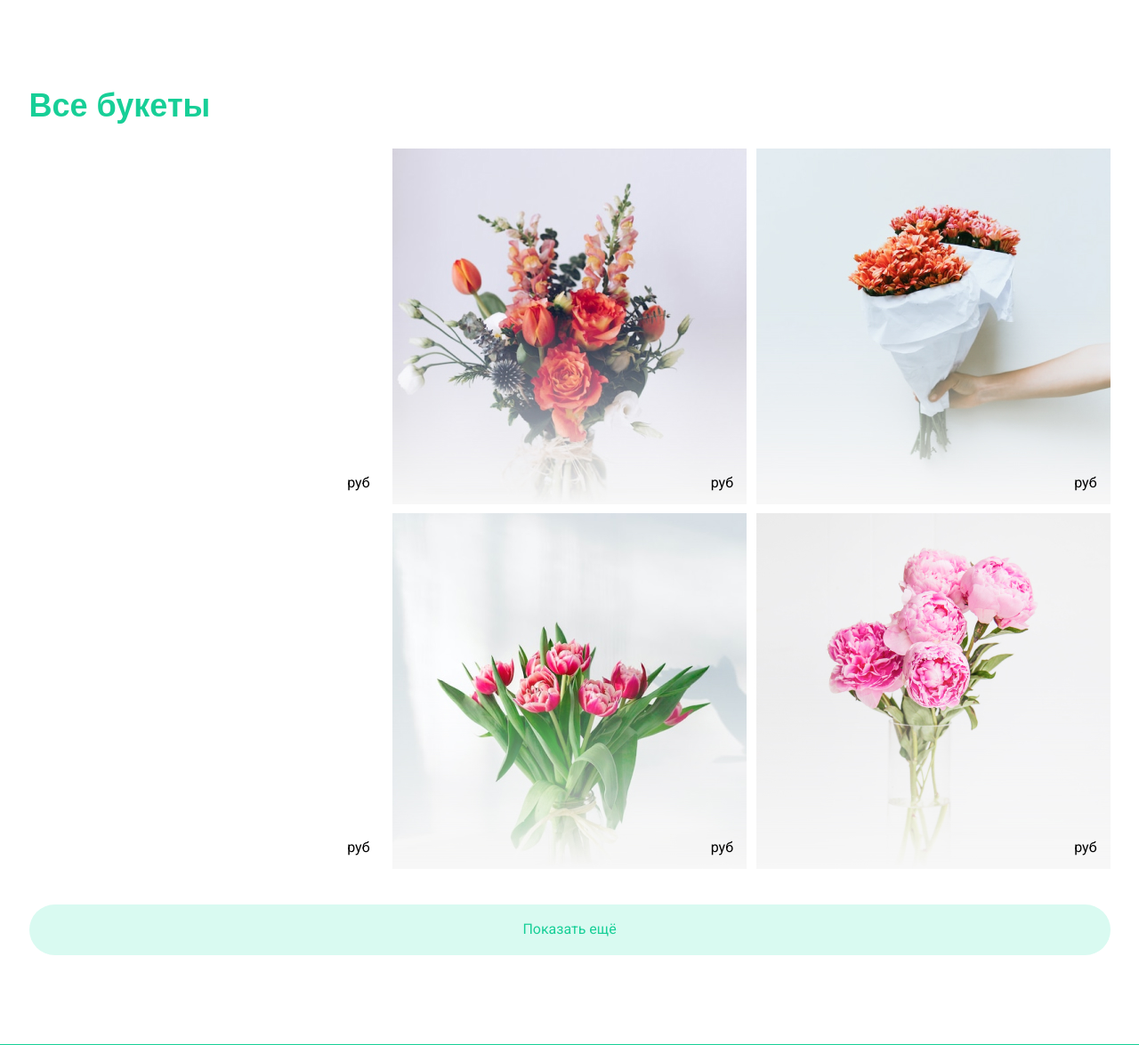
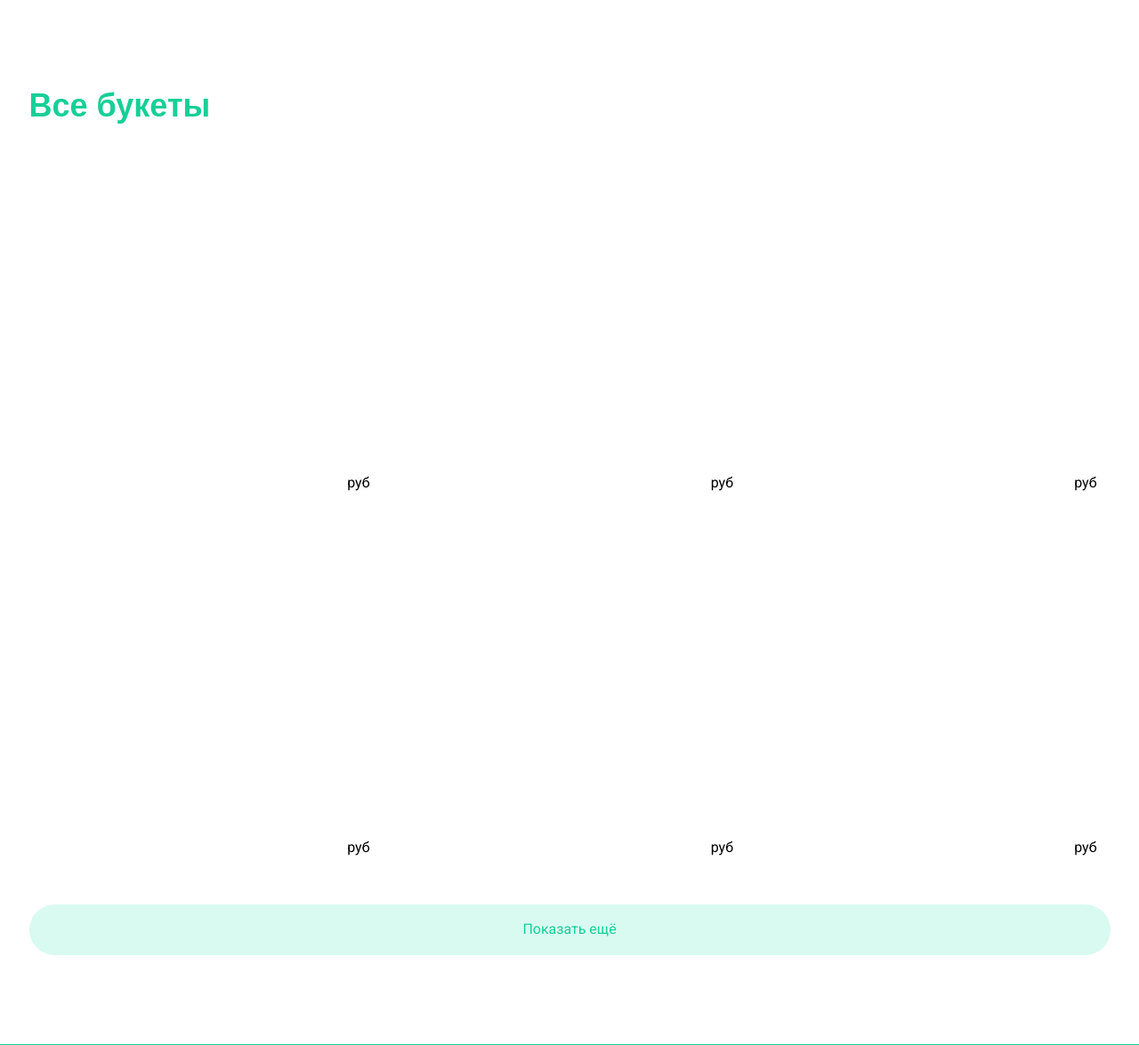
Before and after one commit to Maxim-Pekov/dvmn-flower-shop, a Django app: page /catalog/ in a window 1280 px wide. Shown: the part 50-1225 px from the top of the page at 89% size. Run offline with Django 3.2, Linux system fonts and the light colour scheme; data that the repository does not hold is empty; parts of the project's set-up code (start-up, migrations or seed data) failed here and were passed over; some web fonts are replaced.

Commit message:
Connect catalog to db

```diff
--- a/assets/css/main.css
+++ b/assets/css/main.css
@@ -166,19 +166,29 @@
 	width: 398px;
 	height: 400px;
 	margin-right: 9px;
+	flex-direction: column-reverse;
 }
 .recommended__block:last-child {
 	margin-right: 0;
 }
-.recommended__block_first {
+.catalog__image {
+	flex-grow: 1;
+	width: 100%;
+	background-size: contain;
+	background-repeat: no-repeat;
+	background-position: center;
+}
+/*.recommended__block_first {
 	background: url('../images/recommendedBg1.jpg') no-repeat center bottom / cover;
 }
+
 .recommended__block_sec {
 	background: url('../images/recommendedBg2.jpg') no-repeat center bottom / cover;
 }
 .recommended__block_thr {
 	background: url('../images/recommendedBg3.jpg') no-repeat center bottom / cover;
 }
+*/
 .recommended__block_elems {
 	width: 100%;
 	padding: 15px;
@@ -331,6 +341,7 @@
 .catalog__block .recommended__elems {
 	margin-bottom: 10px;
 }
+/*
 .recommended__elems_first .recommended__block_sec {
 	background: url('../images/catalog/catalogBg1.jpg') no-repeat center bottom / cover;
 }
@@ -343,7 +354,7 @@
 .recommended__elems_sec .recommended__block_sec {
 	background: url('../images/catalog/catalogBg4.jpg') no-repeat center bottom / cover;
 }
-
+*/
 
 /*card.html*/
 .card {
--- a/templates/catalog.html
+++ b/templates/catalog.html
@@ -29,49 +29,52 @@
 				<div class="title">Все букеты</div>
 				<div class="catalog__block">
 					<div class="recommended__elems ficb recommended__elems_first">
-						<div class="recommended__block recommended__block_first"  style="background-image: url({{ bouquets.0.image.url }})">
+						<div class="recommended__block recommended__block_first">
 							<div class="recommended__block_elems ficb">
 								<span class="recommended__block_intro">{{ bouquets.0.title }}</span>
 								<span class="recommended__block_price"> {{ bouquets.0.price }} руб</span>
 							</div>
+							<div class="catalog__image" style="background-image: url({{ bouquets.0.image.url }})"></div>
 						</div>
 						<div class="recommended__block recommended__block_sec">
-							<div style="background-image: url({{ bouquets.4.image.url }})"></div>
-							<div class="recommended__block_elems ficb" style="background-image: url({{ bouquets.1.image.url }})">
+							<div class="recommended__block_elems ficb">
 								<span class="recommended__block_intro">{{ bouquets.1.title }}</span>
 								<span class="recommended__block_price"> {{ bouquets.1.price }} руб</span>
 							</div>
+							<div class="catalog__image" style="background-image: url({{ bouquets.1.image.url }})"></div>
 						</div>
 						<div class="recommended__block recommended__block_thr">
 							<div class="recommended__block_elems ficb" style="background-image: url({{ bouquets.2.image.url }})">
 								<span class="recommended__block_intro">{{ bouquets.2.title }}</span>
 								<span class="recommended__block_price"> {{ bouquets.2.price }} руб</span>
 							</div>
+							<div class="catalog__image" style="background-image: url({{ bouquets.2.image.url }})"></div>
 						</div>
 
 
 					</div>
 					<div class="recommended__elems ficb recommended__elems_sec">
-						<div class="recommended__block recommended__block_first" style="background-image: url({{ bouquets.3.image.url }})">
+						<div class="recommended__block recommended__block_first">
 							<div class="recommended__block_elems ficb">
 								<span class="recommended__block_intro">{{ bouquets.3.title }}</span>
 								<span class="recommended__block_price"> {{ bouquets.3.price }} руб</span>
 							</div>
+							<div class="catalog__image" style="background-image: url({{ bouquets.3.image.url }})"></div>
 						</div>
 						<div class="recommended__block recommended__block_sec">
 							<div class="recommended__block_elems ficb">
 								<span class="recommended__block_intro">{{ bouquets.4.title }}</span>
 								<span class="recommended__block_price"> {{ bouquets.4.price }} руб</span>
 							</div>
+							<div class="catalog__image" style="background-image: url({{ bouquets.4.image.url }})"></div>
 						</div>
 						<div class="recommended__block recommended__block_thr">
 							<div class="recommended__block_elems ficb" style="background-image: url({{ bouquets.5.image.url }})">
 								<span class="recommended__block_intro">{{ bouquets.5.title }}</span>
 								<span class="recommended__block_price"> {{ bouquets.5.price }} руб</span>
 							</div>
+							<div class="catalog__image" style="background-image: url({{ bouquets.5.image.url }})"></div>
 						</div>
-
-
 					</div>
 					<button class="btn largeBtn catalog__btn">Показать ещё</button>
 				</div>
@@ -101,7 +104,7 @@
 						<li class="menu__item"><a href="#" class="menu__item_link">Контакты</a></li>
 					</ul>
 				</nav>
-				<hr class="line"></hr>
+				<hr class="line">
 				<a href="#" class="footer__poli">Политика конфиденциальности</a>
 				<p class="footer_cop">©️2022. FlowerShop. Все права защищены</p>
 			</div>
```
Also changed, not shown: media/bouquet_images/146592.jpg (added), media/bouquet_images/149474-2.jpg (added), media/bouquet_images/d4e49223bef992a1ebf0a6cf19bcb774.jpg (added).
